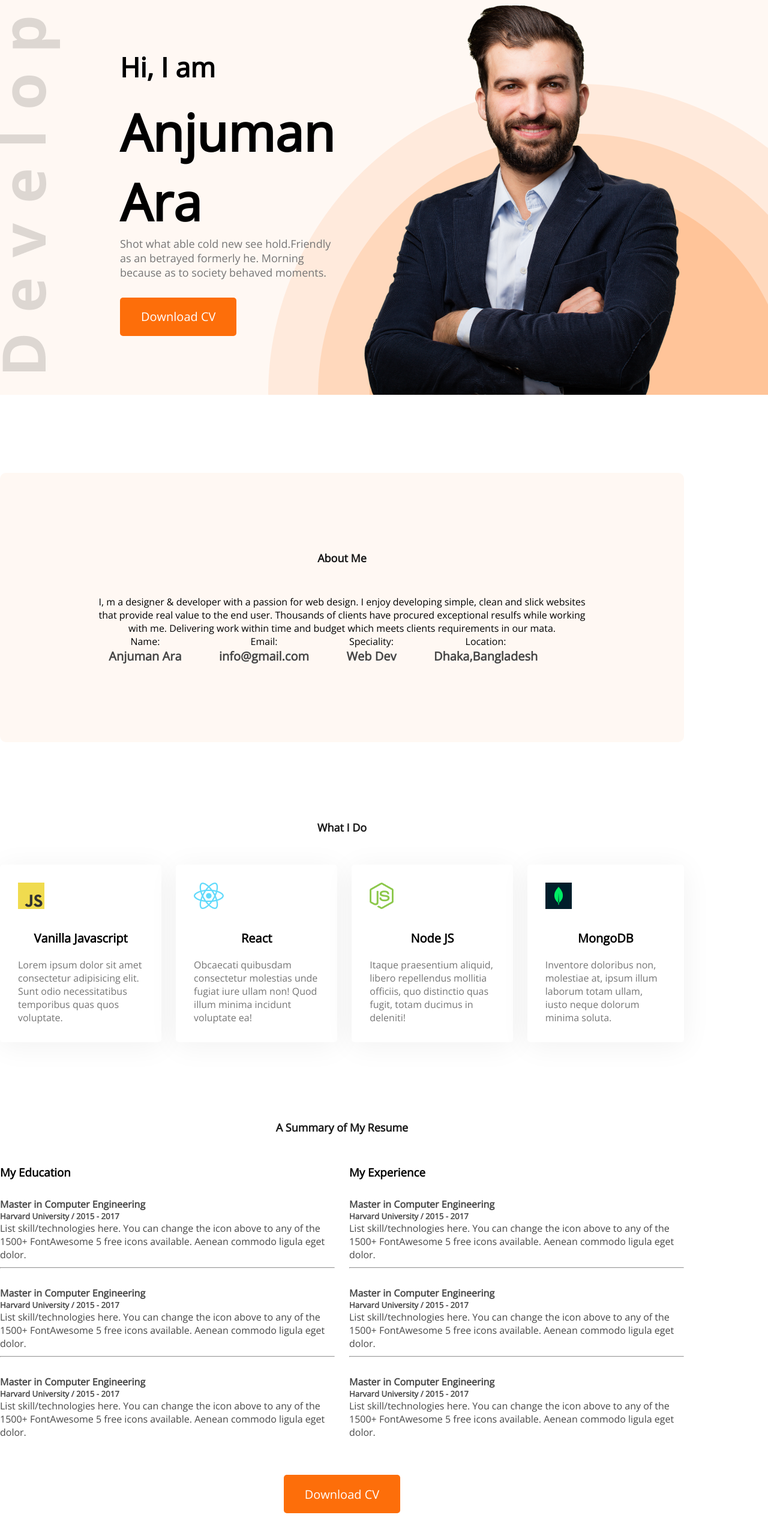
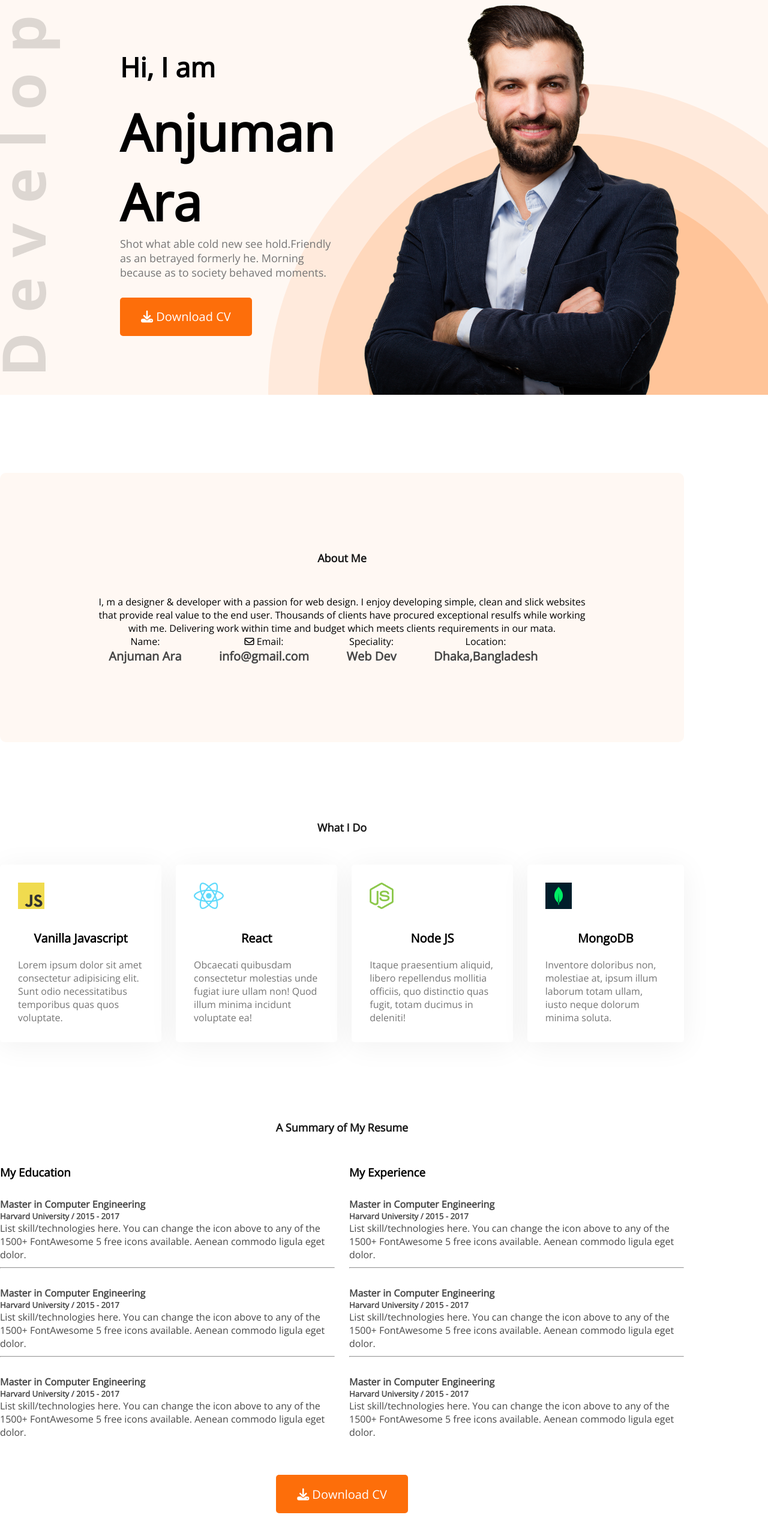
Before and after one commit to Anjuman-ara2828/developer.portfolio, a plain HTML site: page index.html in a window 1280 px wide. Shown: the part 182-2742 px from the top of the page at 60% size. Drawn offline with nearby package versions, Linux system fonts and the light colour scheme.

Commit message:
added font awesome icons

```diff
--- a/index.html
+++ b/index.html
@@ -5,6 +5,7 @@
   <meta charset="UTF-8">
   <meta name="viewport" content="width=device-width, initial-scale=1.0">
   <title>Developer Portfolio</title>
+  <script src="https://kit.fontawesome.com/8863a5ee79.js" crossorigin="anonymous"></script>
   <link rel="stylesheet" href="styles/portfolio.css">
   <link rel="preconnect" href="https://fonts.googleapis.com">
   <link rel="preconnect" href="https://fonts.googleapis.com">
@@ -30,7 +31,7 @@
         <h1 class="banner-title">Anjuman Ara</h1>
         <p class="banner-description">Shot what able cold new see hold.Friendly as an betrayed formerly he. Morning
           because as to society behaved moments.</p>
-          <button class="btn-primary">Download CV</button>
+          <button class="btn-primary"><i class="fa-solid fa-download"></i> Download CV</button>
       </div>
       <img src="images/hardy.png" alt="">
 
@@ -47,7 +48,7 @@
     <p class="info-description">Anjuman Ara</p>
   </div>
   <div class="about-info">
-    <p class="info-title">Email:</p>
+    <p class="info-title"> <i class="fa-regular fa-envelope"></i> Email:</p>
     <p class="info-description">info@gmail.com</p>
   </div>
   <div class="about-info">
@@ -143,7 +144,7 @@
       </div>
      </div>
      <div class="resume-button">
-      <button class="btn-primary">Download CV</button>
+      <button class="btn-primary"><i class="fa-solid fa-download"></i> Download CV</button>
      </div>
 
     </section>
```
